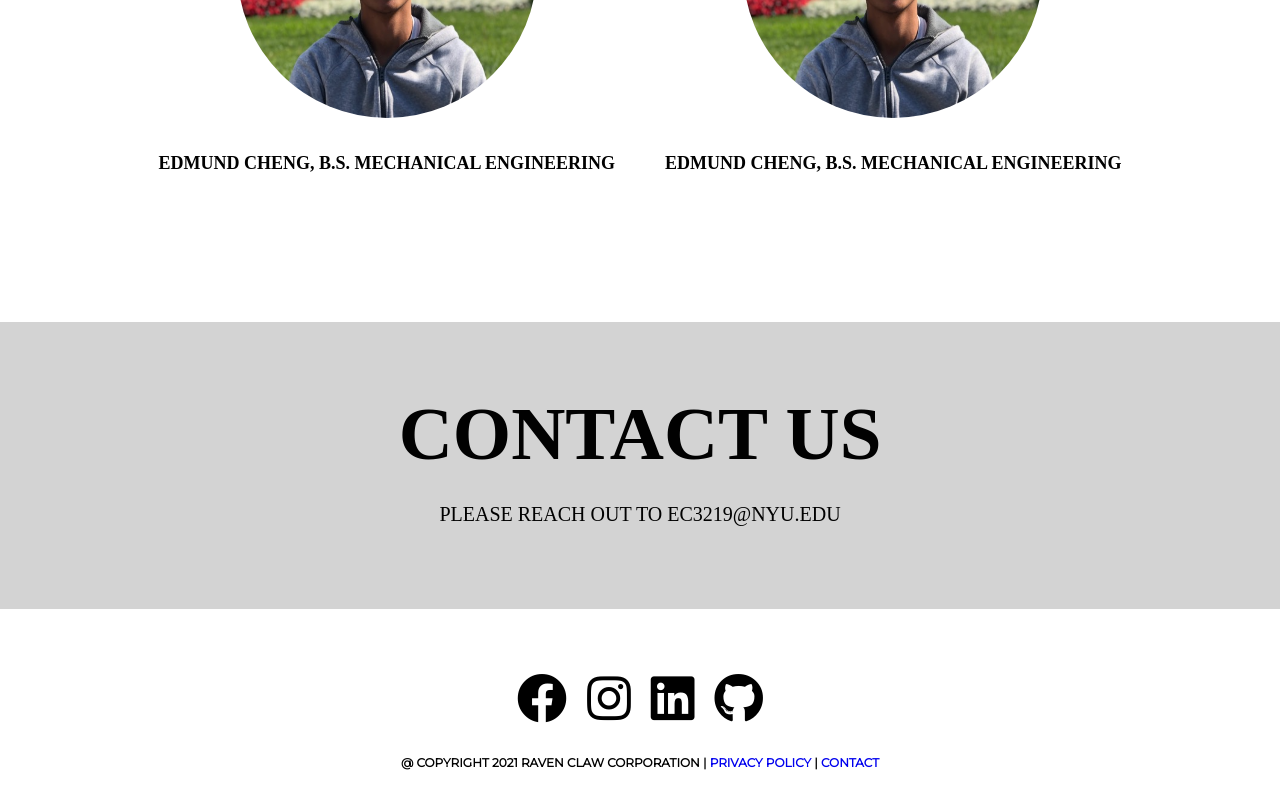
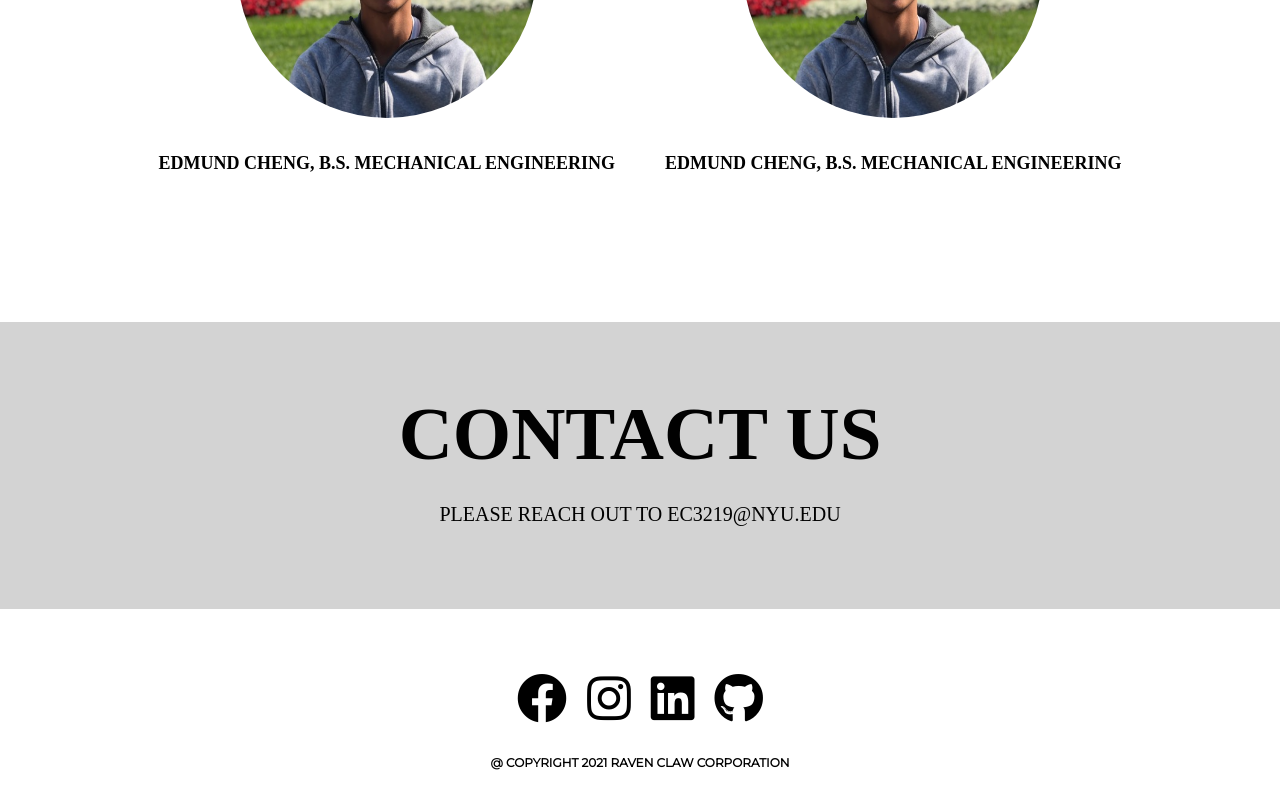
Before and after one commit to edmundcheng221/ravenclawdrone, a React (Create React App) app: page / in a window 1280 px wide. Shown: the part 2459-3259 px from the top of the page. Built offline with nearby package versions, Linux system fonts and the light colour scheme.

Commit message:
updated footer

```diff
--- a/src/components/Footer/Footer.js
+++ b/src/components/Footer/Footer.js
@@ -13,7 +13,7 @@ class Footer extends Component {
                 </div>
                 <br></br>
                 <div id="footercaption">
-                    <p>@ Copyright 2021 Raven Claw Corporation | <a id="link" href="#">Privacy Policy</a> | <a id="link" href="#">Contact</a></p>
+                    <p>@ Copyright 2021 Raven Claw Corporation</p>
                 </div>
                 <br></br>
 
```
